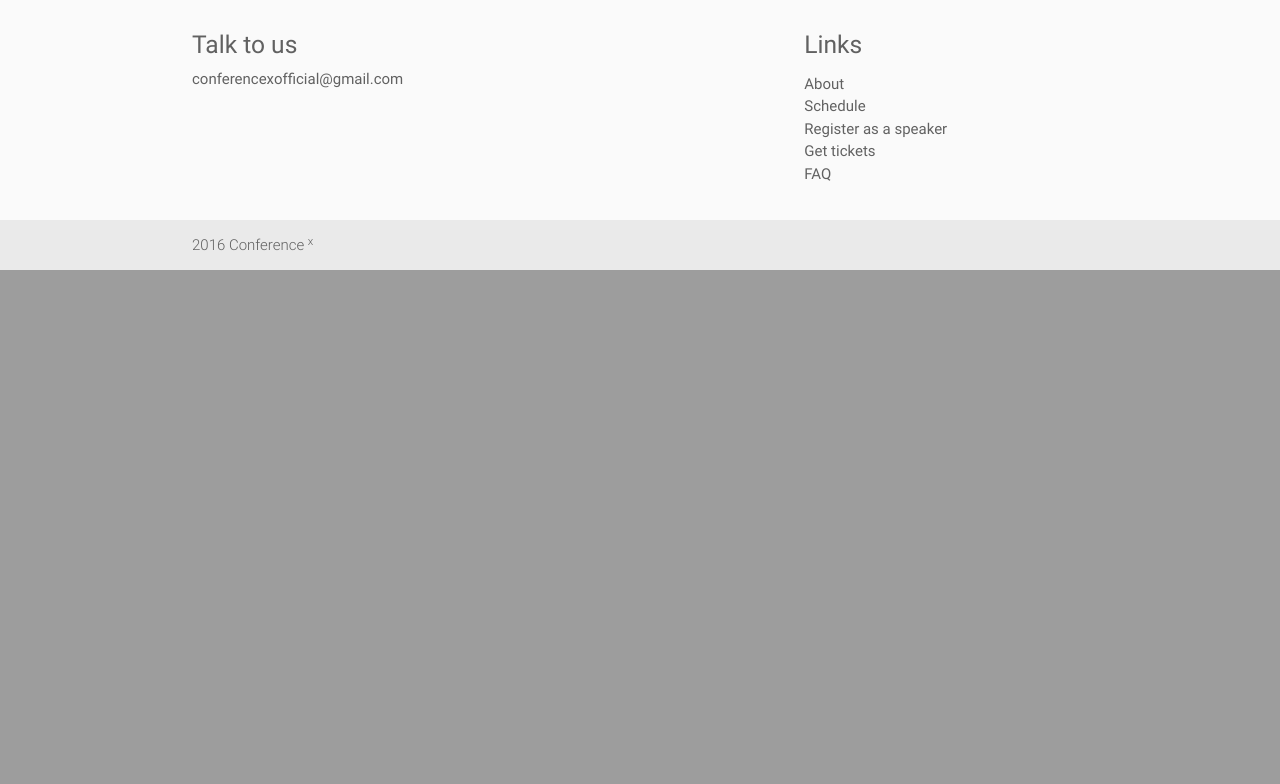
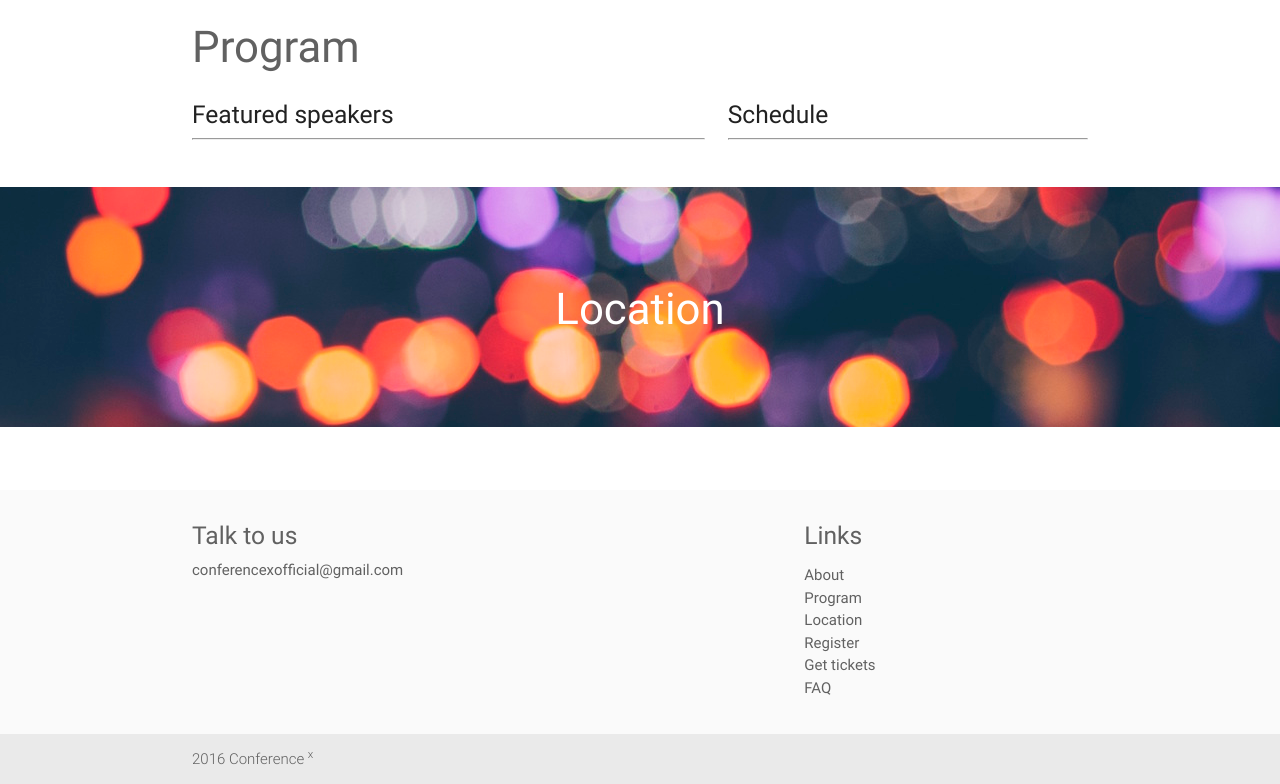
Before and after one commit to ReckoningReckoner/conferenceX, a Flask app: template conferenceX/templates/index.html in a window 1280 px wide. Shown: the part 1115-1899 px from the top of the page. Before the commit the page ends 1385 px from the top, so only its background shows below. Run offline with Flask 2, Linux system fonts and the light colour scheme; the template is opened without the code that fills it, so the values that code supplies are empty; some libraries are stand-ins or nearby versions.

Commit message:
frontend

```diff
--- a/conferenceX/static/conferenceX.css
+++ /dev/null
@@ -1,7 +0,0 @@
-.shadowtext h5 .shadowtext h1{
-    text-shadow: 0px 2px 1px #000000;
-}
-
-.parallax-container {
-  height: 900;
-}
--- /dev/null
+++ b/conferenceX/static/css/index.css
@@ -0,0 +1,12 @@
+body, html {
+    margin:0;
+    height:100%;
+}
+
+.nav-wrapper {
+    height:10%;
+}
+
+.fullscreen {
+    height:90%;
+}
--- /dev/null
+++ b/conferenceX/static/js/index.js
@@ -0,0 +1,10 @@
+$(document).ready(function(){
+    $('.parallax').parallax();
+});
+
+$(".button-collapse").sideNav({
+    edge: 'right', // Choose the horizontal origin
+});
+$(document).ready(function(){
+      $('.scrollspy').scrollSpy();
+})
--- a/conferenceX/templates/index.html
+++ b/conferenceX/templates/index.html
@@ -1,34 +1,54 @@
-<!DOCTYPE html>
+{% macro list_of_links() %}
+    <li>
+        <a href="#about" class="grey-text text-darken-2">
+            About
+        </a>
+    </li>
+    <li>
+        <a href="#program" class="grey-text text-darken-2">
+            Program
+        </a>
+    </li>
+    <li>
+        <a href="#location" class="grey-text text-darken-2">
+            Location
+        </a>
+    </li>
+    <li>
+        <a href="#" class="grey-text text-darken-2">
+            Register
+        </a>
+    </li>
+    <li>
+        <a href="#" class="grey-text text-darken-2">
+            Get tickets
+        </a>
+    </li>
+    <li>
+        <a href="#" class="grey-text text-darken-2"> FAQ </a>
+    </li>
+{% endmacro %}
+
 <html>
     <head>
-        <link href="http://fonts.googleapis.com/icon?family=Material+Icons" rel="stylesheet">
-        <link type="text/css" rel="stylesheet"
-            href="{{url_for('static', filename='materialize/css/materialize.min.css')}}"
+        <link href="http://fonts.googleapis.com/icon?family=Material+Icons"
+              rel="stylesheet">
+        <link type="text/css"
+              rel="stylesheet"
+              href="{{url_for('static',
+                              filename='materialize/css/materialize.min.css')}}"
+    <li>
+        <a href="#program" class="grey-text text-darken-2">
+            Program
+        </a>
+    </li>
               media="screen,projection"/>
-
-        <link type="text/css" rel="stylesheet"
-            href="{{url_for('static', filename='conferenceX.css')}}"
+        <link type="text/css"
+              rel="stylesheet"
+              href="{{url_for('static',
+                              filename='css/index.css')}}"
               media="screen,projection"/>
-
         <meta name="viewport" content="width=device-width, initial-scale=1.0"/>
-        <style>
-            body, html {
-                margin:0;
-                height:100%;
-            }
-
-            .shadowtext{
-                text-shadow: 0px 4px 12px #424242;
-            }
-
-            .nav-wrapper {
-                height:10%;
-            }
-
-            .parallax-fullscreen {
-                height:90%;
-            }
-        </style>
     </head>
 
     <body>
@@ -40,7 +60,7 @@
                     <!-- logo text -->
                     <a href="{{url_for('index')}}"
                        class="brand-logo left grey-text text-darken-2">
-                      ConferenceX
+                        Conference<sup>x</sup>
                     </a>
 
                     <!-- mm hamburger -->
@@ -51,63 +71,21 @@
                         </i>
                     </a>
 
+                    <!-- navbar hamburger -->
+                    <ul class="side-nav" id="mobile">
+                        {{ list_of_links()}}
+                    </ul>
 
                     <!-- navbar large -->
-                  <ul id="nav-mobile" class="right hide-on-med-and-down">
-                      <li>
-                          <a href="#" class="grey-text text-darken-2">About </a>
-                      </li>
-                      <li>
-                          <a href="#" class="grey-text text-darken-2">
-                              Schedule
-                          </a>
-                      </li>
-                      <li>
-                          <a href="#" class="grey-text text-darken-2">
-                              Register as a speaker
-                          </a>
-                      </li>
-                      <li>
-                          <a href="#" class="grey-text text-darken-2">
-                              Get tickets
-                          </a>
-                      </li>
-                      <li>
-                          <a href="#" class="grey-text text-darken-2"> FAQ </a>
-                      </li>
+                    <ul id="large" class="right hide-on-med-and-down">
+                        {{ list_of_links() }}
                     </ul>
-
-                  <!-- navbar hamburger -->
-                  <ul class="side-nav" id="mobile">
-                      <li>
-                          <a href="#" class="grey-text text-darken-2">About </a>
-                      </li>
-                      <li>
-                          <a href="#" class="grey-text text-darken-2">
-                              Schedule
-                          </a>
-                      </li>
-                      <li>
-                          <a href="#" class="grey-text text-darken-2">
-                              Register as a speaker
-                          </a>
-                      </li>
-                      <li>
-                          <a href="#" class="grey-text text-darken-2">
-                              Get tickets
-                          </a>
-                      </li>
-                      <li>
-                          <a href="#" class="grey-text text-darken-2"> FAQ </a>
-                      </li>
-                  </ul>
-
                 </div>
             </div>
         </nav>
 
         <!-- intro thingie -->
-        <div class="parallax-container valign-wrapper parallax-fullscreen">
+        <div class="parallax-container valign-wrapper fullscreen">
             <div class="parallax">
                 <img alt="missing img"
                      src="http://www.bapplecompany.com/uploads/2/9/2/8/29285903/6186485_orig.jpg">
@@ -120,9 +98,7 @@
 
                     <div class="shadowtext row center col s12 m6 offset-m2">
                         <h5 class="shadowtext condensed light white-text">
-                            Sit ei nostro fabellas, vix tation habemus
-                            adversarium no,
-                            ius possit numquam perfecto in.
+                            June 1 2016 @ JFSS
                         </h5>
                     </div>
                 </div>
@@ -133,7 +109,8 @@
             </div>
         </div>
 
-        <div class="row about">
+        <!-- about -->
+        <div id="about" class="row">
             <div class="container">
                 <h3 class="grey-text text-darken-2">
                     About
@@ -151,23 +128,85 @@
             </div>
         </div>
 
-        <!-- <div class="container"> -->
-        <!--     <div class="row about"> -->
-        <!--         <h3 class="grey-text text-darken-2"> -->
-        <!--             About -->
-        <!--         </h3> -->
+        <div id="program">
+            <div class="container">
 
-        <!--         <p class="light flow-text"> -->
-        <!--         Praesent commodo risus velit, sit amet tincidunt risus -->
-        <!--         pharetra et. Pellentesque in elit magna. Nam scelerisque -->
-        <!--         sem quis orci blandit aliquam. Curabitur et metus tortor. -->
-        <!--         Integer eu eros nisi. Nunc sodales tortor sed justo sollicitudin -->
-        <!--         ullamcorper. Quisque interdum ligula eget elit aliquam, sit amet -->
-        <!--         ultrices mi ultrices. Maecenas ultrices odio lorem, id imperdiet -->
-        <!--         enim vestibulum at. -->
-        <!--         </p> -->
-        <!--     </div> -->
-        <!-- </div> -->
+                <h3 class="grey-text text-darken-2">
+                    Program
+                </h3>
+
+                <div class="row">
+                    <div class="col s12 m7">
+                        <h5> Featured speakers </h5><hr>
+                        {% for person in data["persons"]  %}
+                        <div class="col s6 center">
+                            <div id="person-1" class="card no-margin">
+                                <div class="card-image waves-effect waves-block">
+                                    <img alt="" class="activator"
+                                    src={{person["url"]}}>
+                                </div>
+
+                                <span class="activator card-title">
+                                    {{person["name"]}}
+                                </span>
+
+                                <div class="card-reveal">
+                                    <div class="card-title">
+                                        <i class="material-icons right">close</i>
+                                    </div>
+                                    <p>
+                                    {{person["description"]}}
+                                    </p>
+                                </div>
+                            </div>
+                        </div>
+                        {% endfor %}
+                    </div>
+
+                    <div class="col s12 m5">
+                        <h5> Schedule </h5><hr>
+                        <table class="row striped centered">
+                            {{data["table"]|safe}}
+                        </table>
+                    </div>
+                </div>
+
+            </div>
+        </div>
+
+        <!-- location -->
+        <div id="location" class="row">
+
+            <div class="parallax-container valign-wrapper" style="height:30%;">
+                <div class="parallax">
+                    <img alt="missing img"
+                         src="{{url_for('static', filename='images/location.jpg')}}">
+                </div>
+                <div class="container valign">
+                    <div class="center white-text shadowtext">
+                        <h3 class="bold">Location</h3>
+                    </div>
+                </div>
+            </div> <br>
+
+
+            <div class="container">
+                <div class="row">
+                    <div class="col s12 m6">
+                        {{data["location"]|safe}}
+                    </div>
+
+                    <div id="google-maps" class="col s12 m6">
+                       {{data["google_maps"]|safe}}
+                    </div>
+                </div>
+
+            </div>
+        </div>
+
+        <!-- program -->
+
+        <!-- footer -->
         <footer class="page-footer grey lighten-5">
             <div class="container">
                 <div class="row">
@@ -183,22 +222,7 @@
                     <div class="col l4 offset-l2 s12">
                         <h5 class="grey-text text-darken-2">Links</h5>
                         <ul>
-                            <li>
-                                <a href="#" class="grey-text text-darken-2">
-                                    About
-                                </a></li>
-                            <li>
-                                <a href="#" class="grey-text text-darken-2">
-                                    Schedule</a></li>
-                            <li>
-                                <a href="#" class="grey-text text-darken-2">
-                                    Register as a speaker</a></li>
-                            <li>
-                                <a href="#" class="grey-text text-darken-2">
-                                    Get tickets</a></li>
-                            <li>
-                                <a href="#" class="grey-text text-darken-2">
-                                    FAQ</a></li>
+                            {{list_of_links()}}
                         </ul>
                     </div>
                 </div>
@@ -211,6 +235,7 @@
             </div>
         </footer>
 
+        <!-- scripts -->
         <script type="text/javascript"
                 src="https://code.jquery.com/jquery-2.1.1.min.js">
         </script>
@@ -221,16 +246,10 @@
                 )}}">
         </script>
 
-        <script>
-            $(document).ready(function(){
-              $('.parallax').parallax();
-            });
+        <script type="text/javascript"
+                src="{{url_for('static',
+                filename='js/index.js'
+                )}}">
         </script>
-        <script>
-        $(".button-collapse").sideNav({
-            edge: 'right', // Choose the horizontal origin
-        });
-        </script>
-
     </body>
 </html>
```
Also changed, not shown: conferenceX/views.py (+106 -1 lines), conferenceX/static/images/location.jpg (added), 1 other file. Lines whose indentation alone changed are shown as unchanged.
